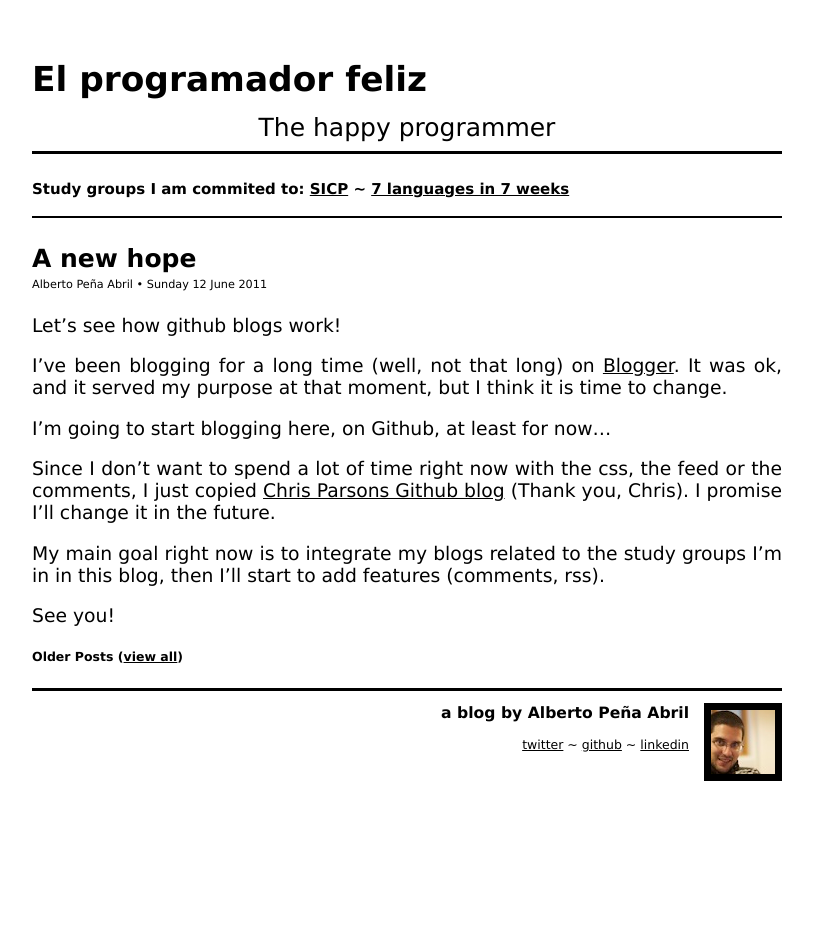
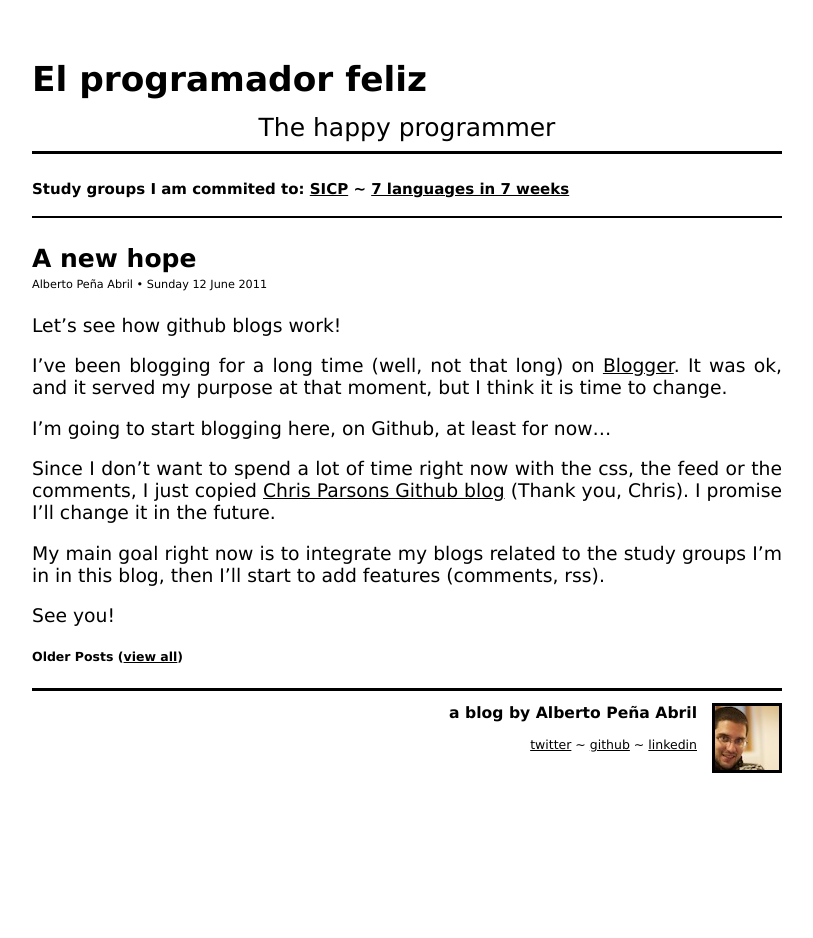
Before and after one commit to plagelao/plagelao.github.com, a Jekyll site: the page built from index.html, in a window 1280 px wide. Shown: the whole page, without its empty margins (233-1046 px from the left). Built offline with Jekyll 4.4.1, drawn with Linux system fonts in a browser that asks for light colours.

Commit message:
Changes portrait border

```diff
--- a/css/screen.css
+++ b/css/screen.css
@@ -90,7 +90,7 @@ div.site {
 
 
 .footer img.portrait {
-   border: 7px solid black;
+   border: 3px solid black;
    margin-left: 15px;
    float: right;
 }
```
